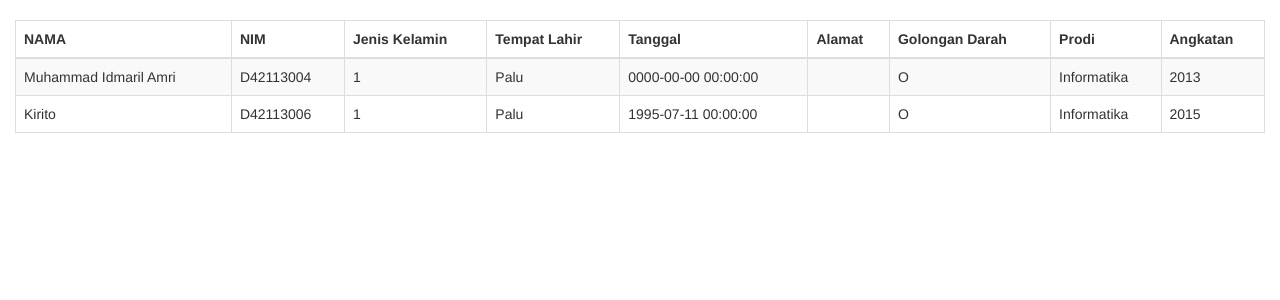
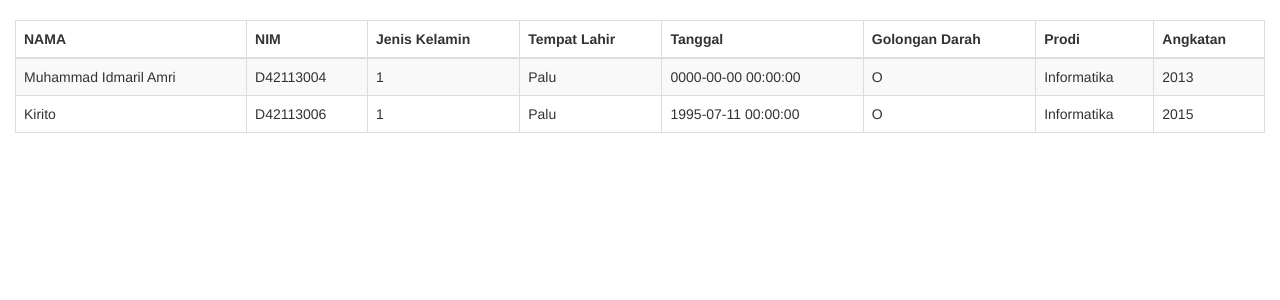
Before and after one commit to rizkyarlin/finalweb, a CodeIgniter app: page /finalweb/ in a window 1280 px wide. Shown: the part 52-352 px from the top of the page. Run offline with CodeIgniter, Linux system fonts and the light colour scheme; data comes from the database, SQL or seed files in the repository; data that the repository does not hold is empty; some libraries are stand-ins or nearby versions.

Commit message:
deleted  for the error

```diff
--- a/application/views/Table2.php
+++ b/application/views/Table2.php
@@ -6,7 +6,6 @@
                 <th>Jenis Kelamin</th>
                 <th>Tempat Lahir</th>
                 <th>Tanggal</th>
-                <th>Alamat</th>
                 <th>Golongan Darah</th>
                 <th>Prodi</th>
                 <th>Angkatan</th>
@@ -23,7 +22,6 @@
                 <td><?php echo $r->Jenis_Kelamin; ?></td>
                 <td><?php echo $r->Tempat_Lahir; ?></td>
                 <td><?php echo $r->Tanggal; ?></td>
-                <td><?php echo $r->Alamat; ?></td>
                 <td><?php echo $r->Golongan_Darah; ?></td>
                 <td><?php echo $r->Prodi; ?></td>
                 <td><?php echo $r->Angkatan; ?></td>
```
